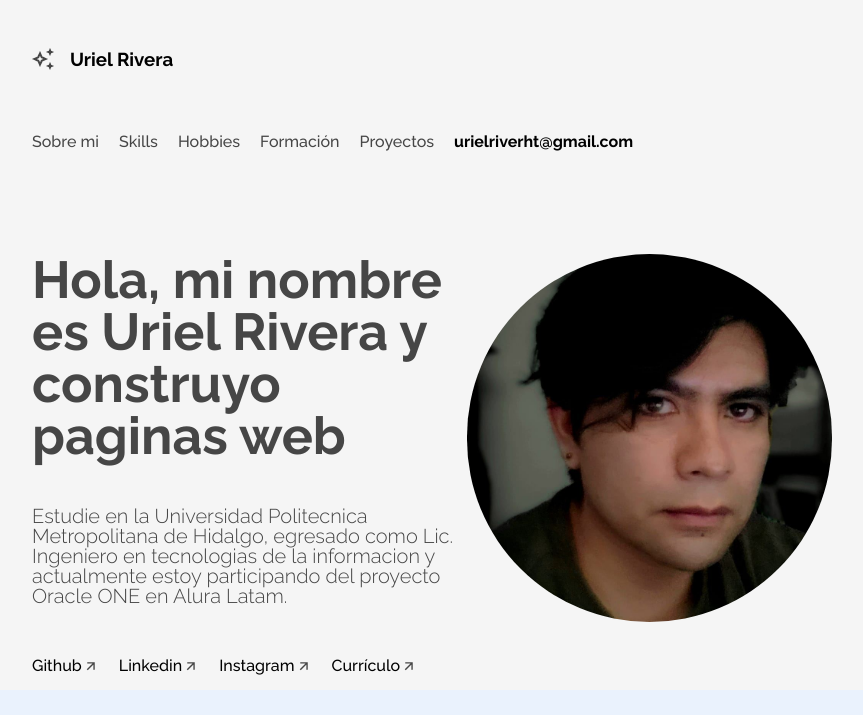
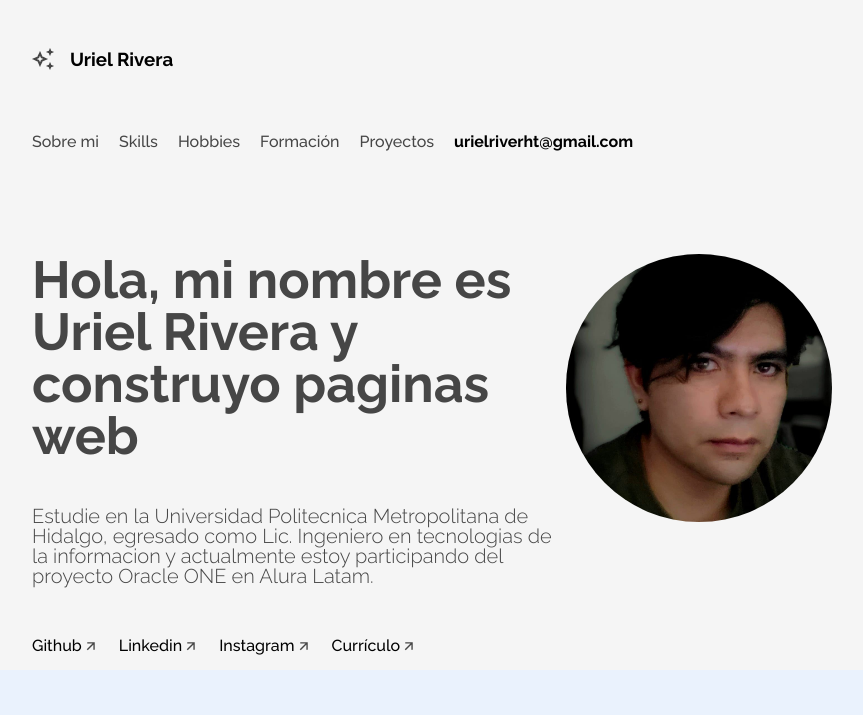
Before and after one commit to TioKuantum/challenge-one-frontend, a plain HTML site: page index.html in a window 1280 px wide. Shown: the top 715 px of the page, without its empty margins (208-1071 px from the left). Drawn offline with Linux system fonts and the light colour scheme.

Commit message:
Se agrgan los pasos finales al proyecto

```diff
--- a/style.css
+++ b/style.css
@@ -106,8 +106,8 @@ section.title {
 }
 
 .title__profile {
-    width: 368px;
-    height: 368px;
+    width: 268px;
+    height: 268px;
 
     border-radius: 12em;
 }
```
